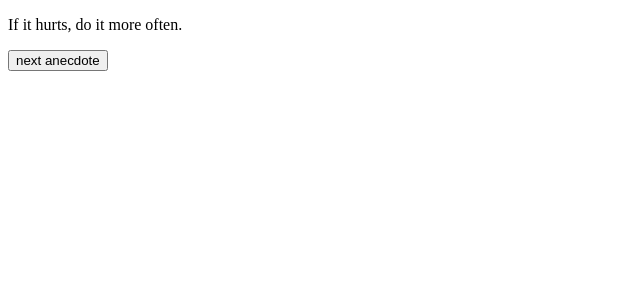
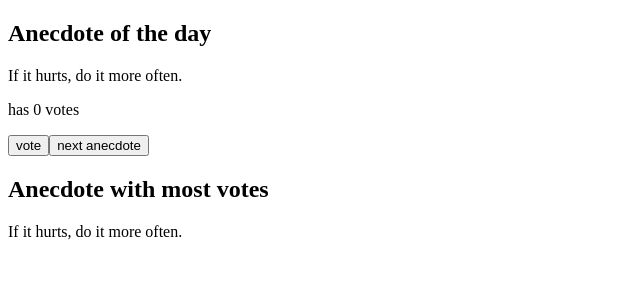
Before and after one commit to AhtesamMuhammad/full-stack-open, a React (Vite) app in the folder part1/unicafe/: page / in a window 1280 px wide. Shown: the top 300 px of the page, without its empty margins (0-640 px from the left). Built offline with nearby package versions, Linux system fonts and the light colour scheme.

Commit message:
activity 1.14 done

```diff
--- a/part1/unicafe/src/App.jsx
+++ b/part1/unicafe/src/App.jsx
@@ -1,4 +1,12 @@
 import { useState } from "react";
+
+const getAnecdoteWithMostVotes = ({ points, anecdotes }) => {
+  const maxVotes = Math.max(...points);
+  console.log('max votes: ',maxVotes);
+  const indexOfMaxVotes = points.indexOf(maxVotes);
+  console.log('index max votes in point: ', indexOfMaxVotes);
+  return anecdotes[indexOfMaxVotes];
+};
 
 const App = () => {
   const anecdotes = [
@@ -12,6 +20,7 @@ const App = () => {
     "The only way to go fast, is to go well.",
   ];
 
+  const [points, setPoints] = useState(Array(anecdotes.length).fill(0));
   const [selected, setSelected] = useState(0);
 
   const newAnecdote = () => {
@@ -19,10 +28,23 @@ const App = () => {
     setSelected(randomNumber);
   };
 
+  const addVote = () => {
+    const newPoints = [...points];
+    newPoints[selected] += 1;
+    setPoints(newPoints);
+  };
+
+  const maxValueAnecdote = getAnecdoteWithMostVotes({ points, anecdotes });
+
   return (
     <div>
+      <h2>Anecdote of the day</h2>
       <p>{anecdotes[selected]}</p>
+      <p>has {points[selected]} votes</p>
+      <button onClick={addVote}>vote</button>
       <button onClick={newAnecdote}>next anecdote</button>
+      <h2>Anecdote with most votes</h2>
+      <p>{maxValueAnecdote}</p>
     </div>
   );
 };
```
